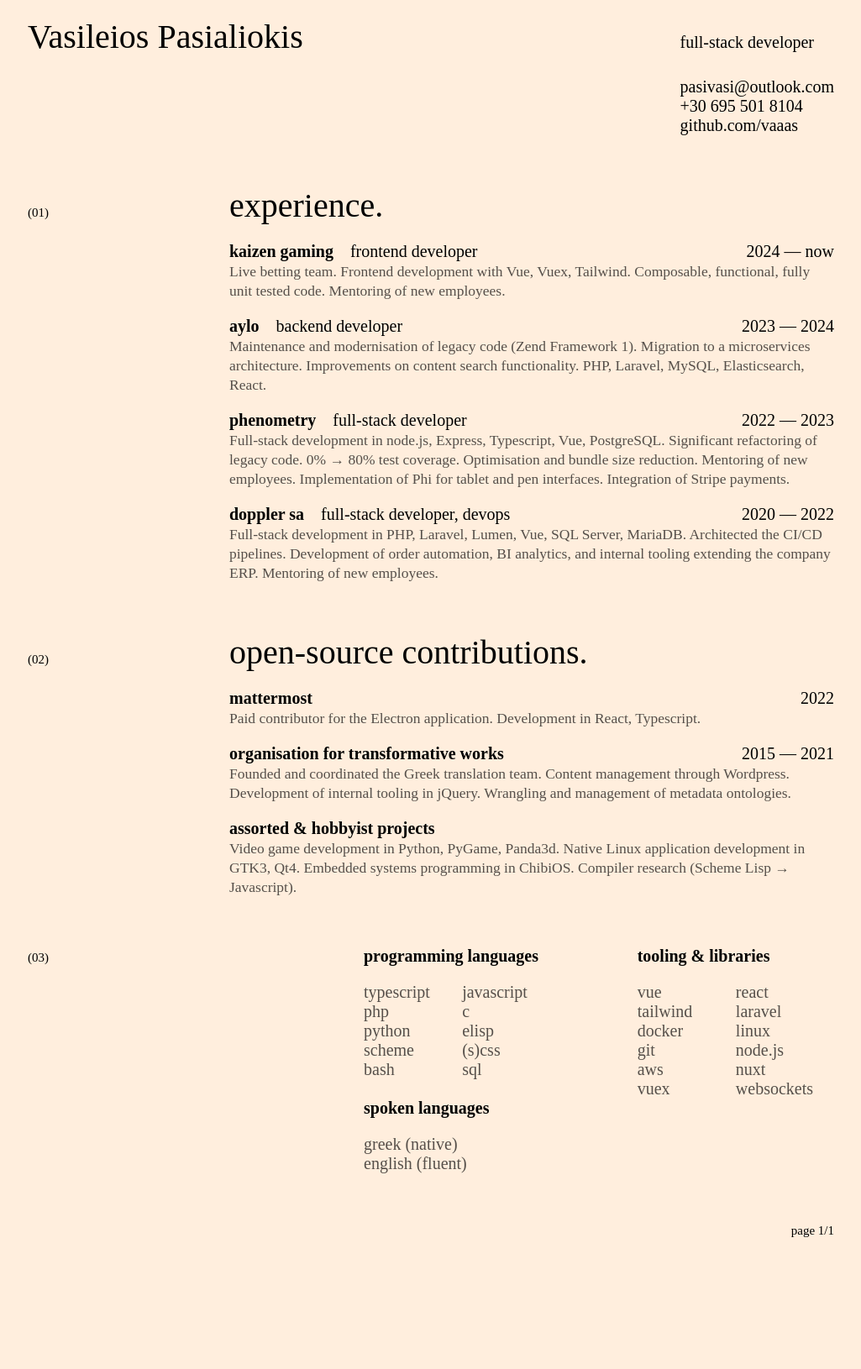
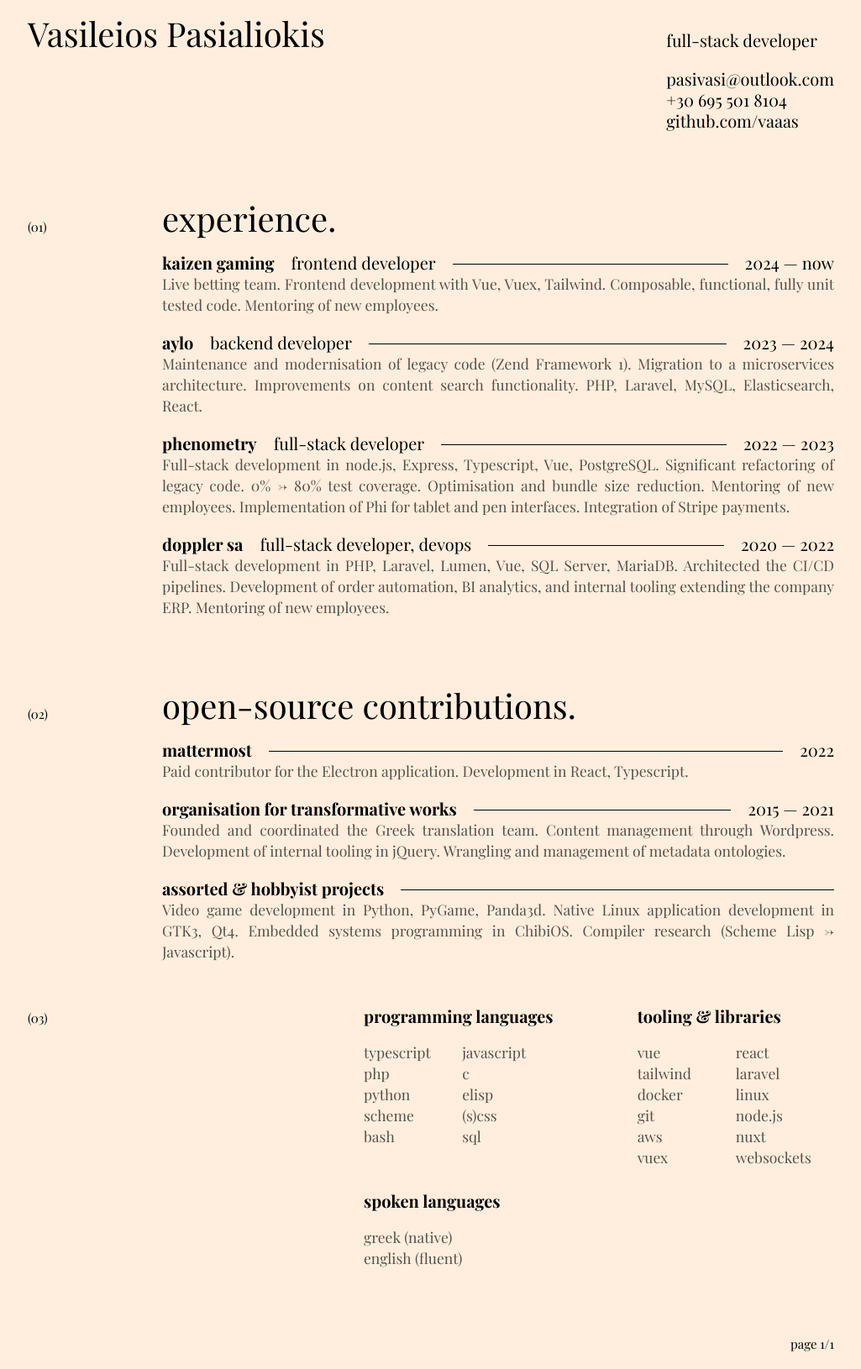
Before and after one commit to vaaas/vaaas.github.io, a PHP site: page /_src/cv/index.php in a window 1280 px wide. Shown: the whole page at 84% size, without its empty margins (127-1152 px from the left). Before the commit the page ends 1473 px from the top, so only its background shows below. Run offline with PHP 8.4, Linux system fonts and the light colour scheme.

Commit message:
clean up the grids

```diff
--- a/_src/cv/fonts.php
+++ b/_src/cv/fonts.php
@@ -1,4 +1,4 @@
 @font-face {
 	font-family: 'Playfair Display';
-	src: url(<?= data_url('data:font/truetype;charset=utf-8', './_src/cv/assets/playfair-display/PlayfairDisplay-VariableFont_wght.ttf') ?>);
+	src: url(<?= data_url('data:font/truetype;charset=utf-8', getcwd() . '/assets/playfair-display/PlayfairDisplay-VariableFont_wght.ttf') ?>);
 }
--- a/_src/cv/fragments/experience.php
+++ b/_src/cv/fragments/experience.php
@@ -1,43 +1,47 @@
-<section class='col-span-9'>
-	<h2 class='block text-huge text-lowercase'>Experience.</h2>
+<div class='flex flex-col gap-2p'>
+	<h2 class='leading-reset text-huge text-lowercase'>Experience.</h2>
 
-	<article class='block pt-2p'>
+	<article class='leading-2hp'>
 		<h3 class='flex gap-2p items-center text-lowercase'>
 			<div class='bold'>Kaizen Gaming</div>
 			<div>Frontend Developer</div>
-			<div class='ml-auto'>2024 — now</div>
+			<div class="border-top-1px border-top-black border-top-solid flexible line relative"></div>
+			<div>2024 — now</div>
 		</h3>
 
-		<div class='pt-xs text-slightly-faded text-sm'>Live betting team. Frontend development with Vue, Vuex, Tailwind. Composable, functional, fully unit tested code. Mentoring of new employees.</div>
+		<div class='pt-xs text-slightly-faded text-sm justified block'>Live betting team. Frontend development with Vue, Vuex, Tailwind. Composable, functional, fully unit tested code. Mentoring of new employees.</div>
 	</article>
 
-	<article class='block pt-2p'>
+	<article class='leading-2hp'>
 		<h3 class='flex gap-2p items-center text-lowercase'>
 			<div class='bold'>Aylo</div>
 			<div>Backend Developer</div>
-			<div class='ml-auto'>2023 — 2024</div>
+			<div class="border-top-1px border-top-black border-top-solid flexible line relative"></div>
+			<div>2023 — 2024</div>
 		</h3>
 
-		<div class='pt-xs text-slightly-faded text-sm'>Maintenance and modernisation of legacy code (Zend Framework 1). Migration to a microservices architecture. Improvements on content search functionality. PHP, Laravel, MySQL, Elasticsearch, React.</div>
+		<div class='pt-xs text-slightly-faded text-sm justified block'>Maintenance and modernisation of legacy code (Zend Framework 1). Migration to a microservices architecture. Improvements on content search functionality. PHP, Laravel, MySQL, Elasticsearch, React.</div>
 	</article>
 
-	<article class='block pt-2p'>
+	<article class='leading-2hp'>
 		<h3 class='flex gap-2p items-center text-lowercase'>
 			<div class='bold'>Phenometry</div>
 			<div>Full-stack Developer</div>
-			<div class='ml-auto'>2022 — 2023</div>
+			<div class="border-top-1px border-top-black border-top-solid flexible line relative"></div>
+			<div>2022 — 2023</div>
 		</h3>
 
-		<div class='pt-xs text-slightly-faded text-sm'>Full-stack development in node.js, Express, Typescript, Vue, PostgreSQL. Significant refactoring of legacy code. 0% → 80% test coverage. Optimisation and bundle size reduction. Mentoring of new employees. Implementation of Phi for tablet and pen interfaces. Integration of Stripe payments.</div>
+		<div class='block justified pt-xs text-slightly-faded text-sm'>Full-stack development in node.js, Express, Typescript, Vue, PostgreSQL. Significant refactoring of legacy code. 0% → 80% test coverage. Optimisation and bundle size reduction. Mentoring of new employees. Implementation of Phi for tablet and pen interfaces. Integration of Stripe payments.</div>
 	</article>
 
-	<article class='block pt-2p'>
+	<article class='leading-2hp'>
 		<h3 class='flex gap-2p items-center text-lowercase'>
 			<div class='bold'>Doppler SA</div>
 			<div>Full-stack Developer, DevOps</div>
-			<div class='ml-auto'>2020 — 2022</div>
+			<div class="border-top-1px border-top-black border-top-solid flexible line relative"></div>
+			<div>2020 — 2022</div>
 		</h3>
 
-		<div class='pt-xs text-slightly-faded text-sm'>Full-stack development in PHP, Laravel, Lumen, Vue, SQL Server, MariaDB. Architected the CI/CD pipelines. Development of order automation, BI analytics, and internal tooling extending the company ERP. Mentoring of new employees.</div>
+		<div class='block justified pt-xs text-slightly-faded text-sm'>Full-stack development in PHP, Laravel, Lumen, Vue, SQL Server, MariaDB. Architected the CI/CD pipelines. Development of order automation, BI analytics, and internal tooling extending the company ERP. Mentoring of new employees.</div>
 	</article>
-</section>
+</div>
--- a/_src/cv/fragments/foss.php
+++ b/_src/cv/fragments/foss.php
@@ -1,27 +1,32 @@
-<section class='col-span-9'>
-	<h2 class='block text-huge text-lowercase'>Open-source Contributions.</h2>
+<div class='flex flex-col gap-2p'>
+	<h2 class='leading-reset text-huge text-lowercase'>Open-source Contributions.</h2>
 
-	<article class='block pt-2p'>
+	<article class='leading-2hp'>
 		<h3 class='flex gap-2p items-center text-lowercase'>
 			<div class='bold'>Mattermost</div>
-			<div class='ml-auto'>2022</div>
+			<div class="border-top-1px border-top-black border-top-solid flexible line relative"></div>
+			<div>2022</div>
 		</h3>
 
-		<div class='pt-xs text-slightly-faded text-sm'>Paid contributor for the Electron application. Development in React, Typescript.</div>
+		<div class='block justified pt-xs text-slightly-faded text-sm'>Paid contributor for the Electron application. Development in React, Typescript.</div>
 	</article>
 
-	<article class='block pt-2p'>
+	<article class='leading-2hp'>
 		<h3 class='flex gap-2p items-center text-lowercase'>
 			<div class='bold'>Organisation for Transformative Works</div>
-			<div class='ml-auto'>2015 — 2021</div>
+			<div class="border-top-1px border-top-black border-top-solid flexible line relative"></div>
+			<div>2015 — 2021</div>
 		</h3>
 
-		<div class='pt-xs text-slightly-faded text-sm'>Founded and coordinated the Greek translation team. Content management through Wordpress. Development of internal tooling in jQuery. Wrangling and management of metadata ontologies.</div>
+		<div class='block justified pt-xs text-slightly-faded text-sm'>Founded and coordinated the Greek translation team. Content management through Wordpress. Development of internal tooling in jQuery. Wrangling and management of metadata ontologies.</div>
 	</article>
 
-	<article class='block pt-2p'>
-		<h3 class='block bold text-lowercase'>Assorted &amp; Hobbyist Projects</h3>
+	<article class='leading-2hp'>
+		<h3 class='flex gap-2p items-center text-lowercase'>
+			<div class='bold'>Assorted &amp; Hobbyist Projects</div>
+			<div class="border-top-1px border-top-black border-top-solid flexible line relative"></div>
+		</h3>
 
-		<div class='pt-xs text-slightly-faded text-sm'>Video game development in Python, PyGame, Panda3d. Native Linux application development in GTK3, Qt4. Embedded systems programming in ChibiOS. Compiler research (Scheme Lisp → Javascript).
+		<div class='block justified pt-xs text-slightly-faded text-sm'>Video game development in Python, PyGame, Panda3d. Native Linux application development in GTK3, Qt4. Embedded systems programming in ChibiOS. Compiler research (Scheme Lisp → Javascript).
 	</article>
-</section>
+</div>
--- a/_src/cv/fragments/header.php
+++ b/_src/cv/fragments/header.php
@@ -1,10 +1,10 @@
-<header class='col-span-12 flex items-baseline justify-between'>
-	<h1 class='col-span-9 text-huge'>Vasileios Pasialiokis</h1>
+<header class='col-span-12 flex h-14p items-baseline justify-between'>
+	<h1 class='col-span-9 leading-reset text-huge'>Vasileios Pasialiokis</h1>
 
-	<section class='col-span-3'>
-		<div>full-stack developer</div>
-		<a class='block cursor-pointer hover:underline pt-3p' href='mailto:pasivasi@outlook.com'>pasivasi@outlook.com</a>
-		<a class='block cursor-pointer hover:underline' href='tel:+306955018104'>+30 695 501 8104</a>
-		<a class='block cursor-pointer hover:underline' href='https://github.com/vaaas'>github.com/vaaas</a>
+	<section class='col-span-3 h-12p'>
+		<div class='leading-m'>full-stack developer</div>
+		<a class='block cursor-pointer hover:underline leading-2hp pt-2p' href='mailto:pasivasi@outlook.com'>pasivasi@outlook.com</a>
+		<a class='block cursor-pointer hover:underline leading-2hp' href='tel:+306955018104'>+30 695 501 8104</a>
+		<a class='block cursor-pointer hover:underline leading-2hp' href='https://github.com/vaaas'>github.com/vaaas</a>
 	</section>
 </header>
--- a/_src/cv/fragments/skills.php
+++ b/_src/cv/fragments/skills.php
@@ -1,8 +1,8 @@
-<section class='col-span-7 text-lowercase grid col7 grid-col-gap-p'>
-	<article class='block col-span-3'>
-		<div class='block bold'>Programming languages</div>
+<section class='col-span-7 col7 grid grid-col-gap-p text-lowercase'>
+	<article class='col-span-3'>
+		<div class='block bold leading-reset'>Programming languages</div>
 
-		<div class='flex flex-wrap justify-between text-slightly-faded pt-2p'>
+		<div class='flex flex-wrap justify-between leading-2hp pt-2p text-slightly-faded text-sm'>
 			<div class='w-half'>Typescript</div>
 			<div class='w-half'>Javascript</div>
 			<div class='w-half'>PHP</div>
@@ -18,10 +18,10 @@
 
 	<article></article>
 
-	<article class='block col-span-3'>
-		<div class='block bold'>Tooling &amp; libraries</div>
+	<article class='col-span-3'>
+		<div class='block bold leading-reset'>Tooling &amp; libraries</div>
 
-		<div class='flex flex-wrap justify-between text-slightly-faded pt-2p'>
+		<div class='flex flex-wrap justify-between leading-2hp pt-2p text-slightly-faded text-sm'>
 			<div class='w-half'>Vue</div>
 			<div class='w-half'>React</div>
 			<div class='w-half'>Tailwind</div>
@@ -38,10 +38,10 @@
 
 	</article>
 
-	<article class='block col-span-3'>
-		<div class='block bold'>Spoken languages</div>
+	<article class='col-span-3 pt-3p'>
+		<div class='block bold leading-reset'>Spoken languages</div>
 
-		<div class='block text-slightly-faded pt-2p'>
+		<div class='block leading-2hp pt-2p text-slightly-faded text-sm'>
 			<div class='block'>Greek (native)</div>
 			<div class='block'>English (fluent)</div>
 		</div>
--- a/_src/cv/index.php
+++ b/_src/cv/index.php
@@ -11,30 +11,34 @@ require('utils.php');
 		</style>
 	</head>
 
-	<body class='bg-fed col12 grid grid-col-gap-p grid-row-gap-p6 m-auto print:bg-white print:h-full print:p-0 row-initial w-96p'>
+	<body class='bg-fed col12 grid grid-col-gap-p m-auto print:bg-white print:h-full print:p-0 w-96p'>
 		<?php require('fragments/header.php'); ?>
 
-		<div class='col-span-12 col12 grid items-baseline'>
-			<div class='col-span-3 text-s no-select'>(01)</div>
+		<div class='col-span-12 col12 grid h-50p items-baseline pt-8p'>
+			<div class='col-span-2 no-select text-s'>(01)</div>
 
-			<?php require('fragments/experience.php'); ?>
+			<section class='col-span-10'>
+				<?php require('fragments/experience.php'); ?>
+			</section>
 		</div>
 
-		<div class='col-span-12 grid col12 items-baseline'>
-			<div class='col-span-3 text-s no-select'>(02)</div>
+		<div class='col-span-12 col12 grid h-30p items-baseline pt-8p'>
+			<div class='col-span-2 no-select text-s'>(02)</div>
 
-			<?php require('fragments/foss.php'); ?>
+			<section class='col-span-10'>
+				<?php require('fragments/foss.php'); ?>
+			</section>
 		</div>
 
-		<div class='col-span-12 grid col12 items-baseline'>
-			<div class='col-span-5 text-s no-select'>(03)</div>
+		<div class='col-span-12 col12 grid items-baseline pt-8p'>
+			<div class='col-span-5 no-select text-s'>(03)</div>
 
 			<?php require('fragments/skills.php'); ?>
 		</div>
 
-		<footer class='col-span-12 flex justify-between text-lowercase text-s'>
+		<footer class='col-span-12 flex justify-between pt-8p text-lowercase text-s'>
 			<div></div>
-			<a class='hover:underline cursor-pointer invisible print:visible' href='https://vaaas.github.io/cv'>This document is available online at vaaas.github.io/cv</a>
+			<a class='cursor-pointer hover:underline invisible print:visible' href='https://vaaas.github.io/cv'>This document is available online at vaaas.github.io/cv</a>
 			<div class='no-select'>Page 1/1</div>
 		</footer>
 	</body>
--- a/_src/cv/style.php
+++ b/_src/cv/style.php
@@ -15,8 +15,12 @@ html { font-family: 'Playfair Display', serif; }
 .bg-fed { background: var(--color-fed); }
 .block { display: block; }
 .bold { font-weight: bold; }
+.border-top-1px { border-top-width: 1px; }
+.border-top-black { border-top-color: black; }
+.border-top-solid { border-top-style: solid; }
 .col-span-10 { grid-column: span 10; }
 .col-span-12 { grid-column: span 12; }
+.col-span-2 { grid-column: span 2; }
 .col-span-3 { grid-column: span 3; }
 .col-span-5 { grid-column: span 5; }
 .col-span-7 { grid-column: span 7; }
@@ -25,24 +29,31 @@ html { font-family: 'Playfair Display', serif; }
 .col7 { grid-template-columns: repeat(7, 1fr); }
 .cursor-pointer { cursor: pointer; }
 .flex { display: flex; }
+.flex-col { flex-direction: column; }
 .flex-wrap { flex-wrap: wrap; }
+.flexible { flex: 1; }
 .gap-2p { gap: calc(2 * var(--p)); }
 .grid { display: grid; }
 .grid-col-gap-p { grid-column-gap: var(--p); }
 .grid-row-gap-p6 { grid-row-gap: calc(6 * var(--p)); }
-.h-136p { height: calc(136 * var(--p)); }
+.h-14p { height: calc(14 * var(--p)); }
+.h-30p { height: calc(30 * var(--p)); }
+.h-50p { height: calc(50 * var(--p)); }
 .hover\:underline:hover { text-decoration: underline; }
 .invisible { visibility: hidden; }
-.italic { font-style: italic; }
 .items-baseline { align-items: baseline; }
+.justified { text-align: justify; }
 .justify-between { justify-content: space-between; }
+.leading-2hp { line-height: calc(2.5 * var(--p)); }
+.leading-reset { line-height: 1em; }
+.line { top: 0.70rem; }
 .m-auto { margin: auto; }
-.ml-auto { margin-left: auto; }
 .no-select { user-select: none; }
 .p-2p { padding: calc(2 * var(--p)); }
 .pt-2p { padding-top: calc(2 * var(--p)); }
 .pt-3p { padding-top: calc(3 * var(--p)); }
-.row-initial { grid-template-rowns: initial; }
+.pt-8p { padding-top: calc(8 * var(--p)); }
+.relative { position: relative; }
 .text-huge { font-size: calc(4 * var(--p)); }
 .text-lowercase { text-transform: lowercase; }
 .text-s { font-size: calc(1.5 * var(--p)); }
@@ -53,7 +64,6 @@ html { font-family: 'Playfair Display', serif; }
 
 @media screen {
 	html { font-size: 20px; }
-	.screen\:gap-xxl { gap: var(--spacing-xxl); }
 }
 
 @media print {
```
Also changed, not shown: _src/cv/fragments/assistance.php (added, +9 -0 lines).
